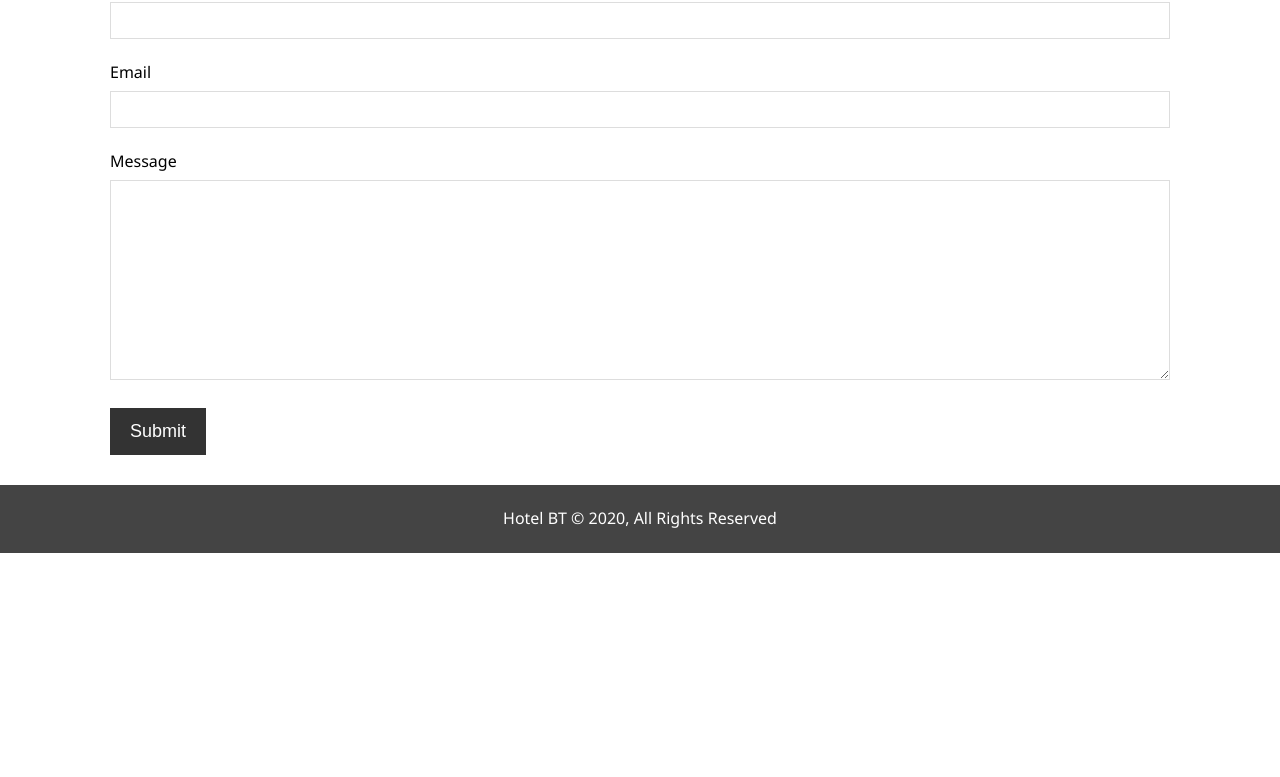
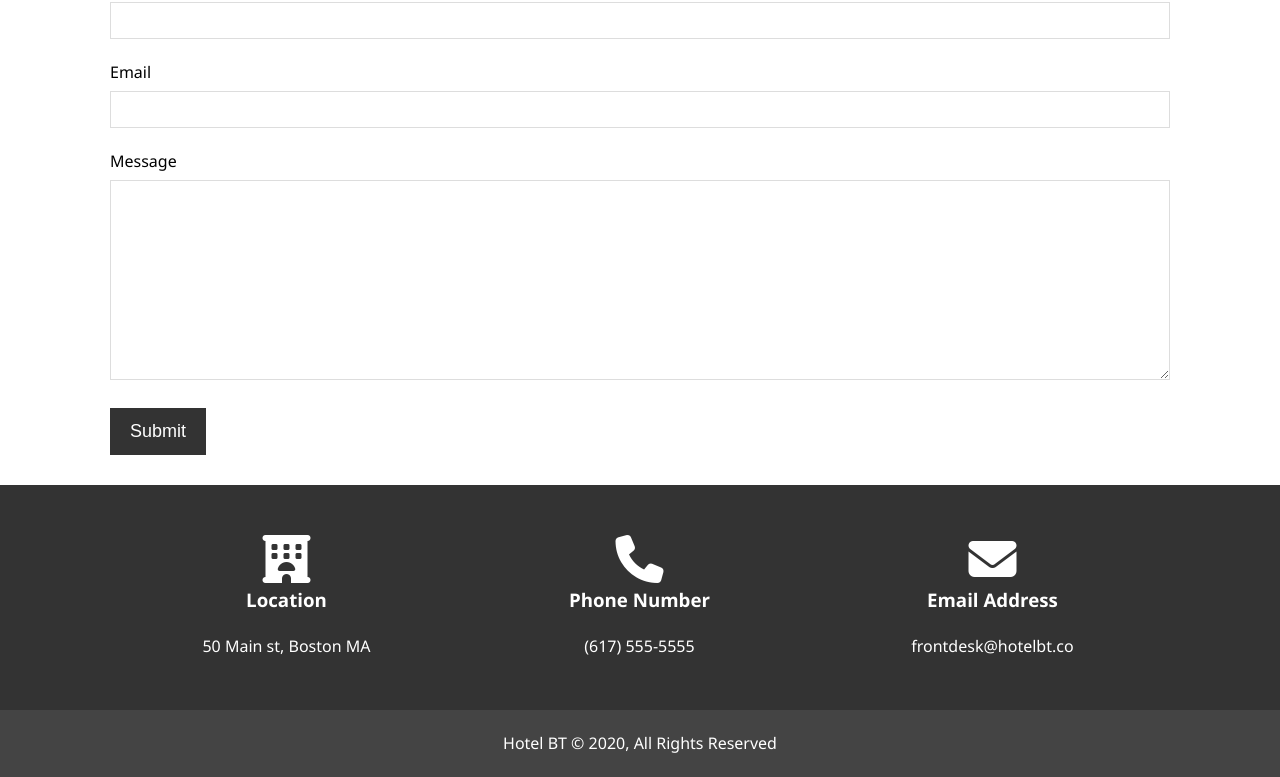
Before and after one commit to sena1434/modern-html-css, a plain HTML site: page hotel_wesite/contact.html in a window 1280 px wide. Shown: the part 202-979 px from the top of the page. Before the commit the page ends 800 px from the top, so only its background shows below. Drawn offline with Linux system fonts and the light colour scheme.

Commit message:
creat contact page

```diff
--- a/hotel_wesite/contact.html
+++ b/hotel_wesite/contact.html
@@ -53,6 +53,28 @@
       </div>
     </section>
 
+    <section id="contact-info" class="bg-dark">
+      <div class="container">
+        <div class="box">
+          <i class="fas fa-hotel fa-3x"></i>
+          <h3>Location</h3>
+          <p>50 Main st, Boston MA</p>
+        </div>
+        <div class="box">
+          <i class="fas fa-phone fa-3x"></i>
+          <h3>Phone Number</h3>
+          <p>(617) 555-5555 </p>
+        </div>
+        <div class="box">
+          <i class="fas fa-envelope fa-3x"></i>
+          <h3>Email Address</h3>
+          <p>frontdesk@hotelbt.co</p>
+        </div>
+      </div>
+    </section>
+
+
+
     <footer id="main-footer">
       <p>Hotel BT &copy; 2020, All Rights Reserved</p>
     </footer>
--- a/hotel_wesite/css/style.css
+++ b/hotel_wesite/css/style.css
@@ -250,6 +250,11 @@ border-radius: 50%;
   height: 200px;
 }
 
+#contact-form input:focus, #contact-form textarea:focus {
+outline: none;
+border-color: #f7c08a;
+}
+
 /* footer */
 #main-footer {
   text-align: center;
```
Also changed, not shown: hotel_wesite/index.html (+1 -1 lines).
